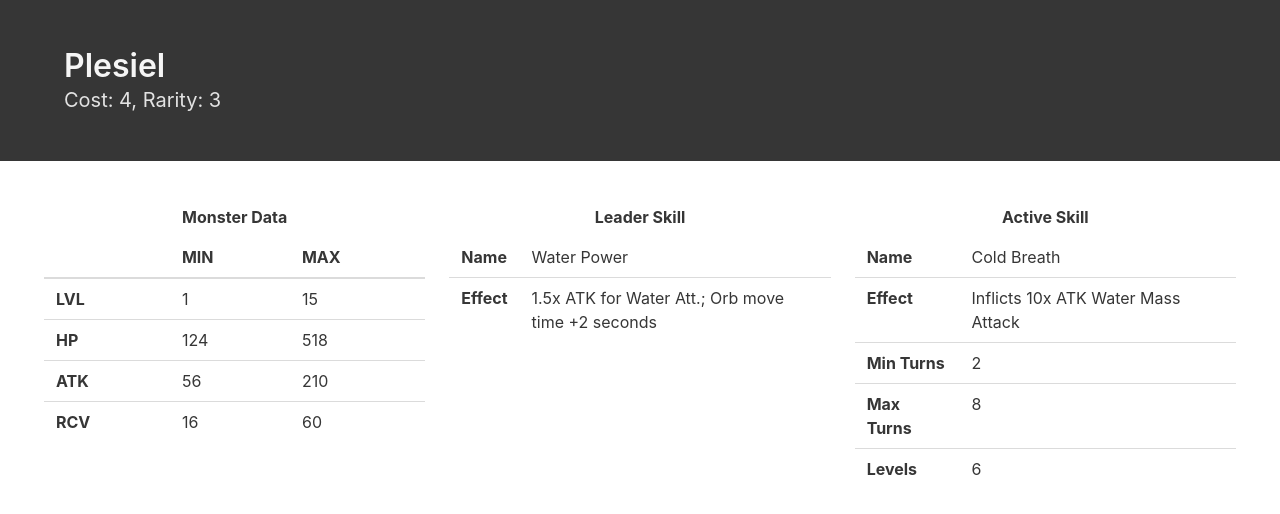
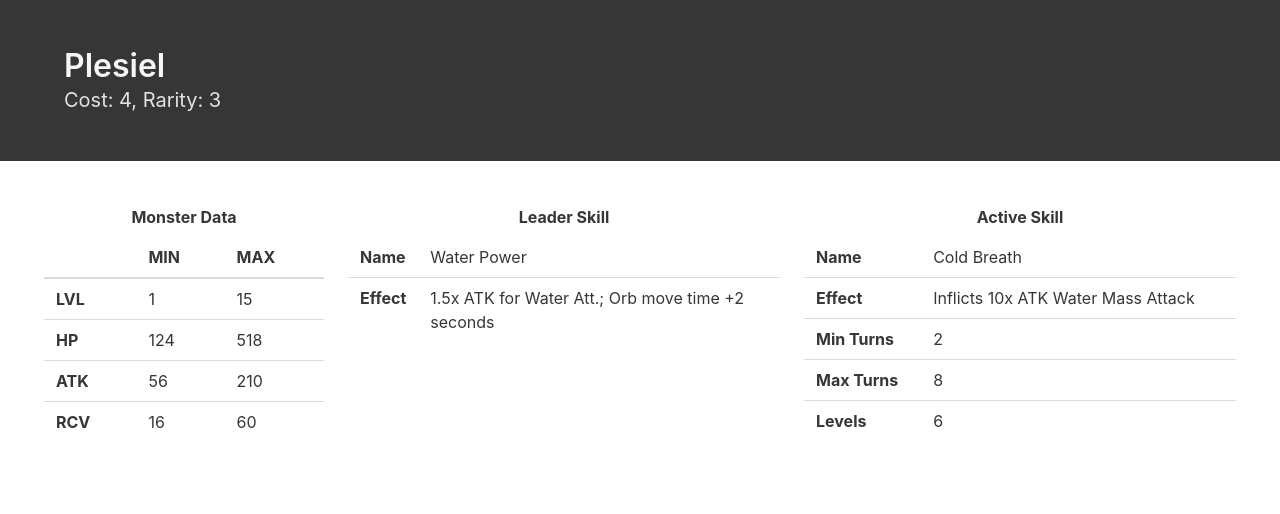
Before and after one commit to rohilthopu/pdb-django, a Django app: page /monster/6/ in a window 1280 px wide. Shown: the part 52-566 px from the top of the page. Run offline with Django 3.2, Linux system fonts and the light colour scheme; data comes from the database, SQL or seed files in the repository; some libraries are stand-ins or nearby versions.

Commit message:
I changed something

```diff
--- a/pad_cal/templates/monster.html
+++ b/pad_cal/templates/monster.html
@@ -13,7 +13,7 @@
     </section>
 
     <div class="columns is-5" style="margin: 2.5%">
-        <div class="column">
+        <div class="column is-one-quarter">
 
             <label class="label" style="text-align: center"> Monster Data </label>
 
```
